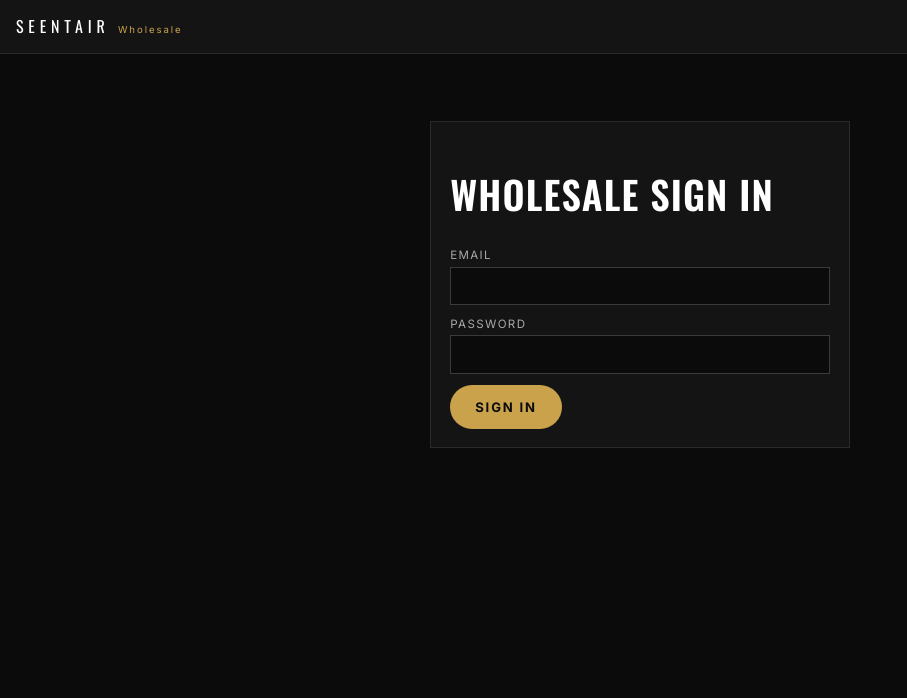
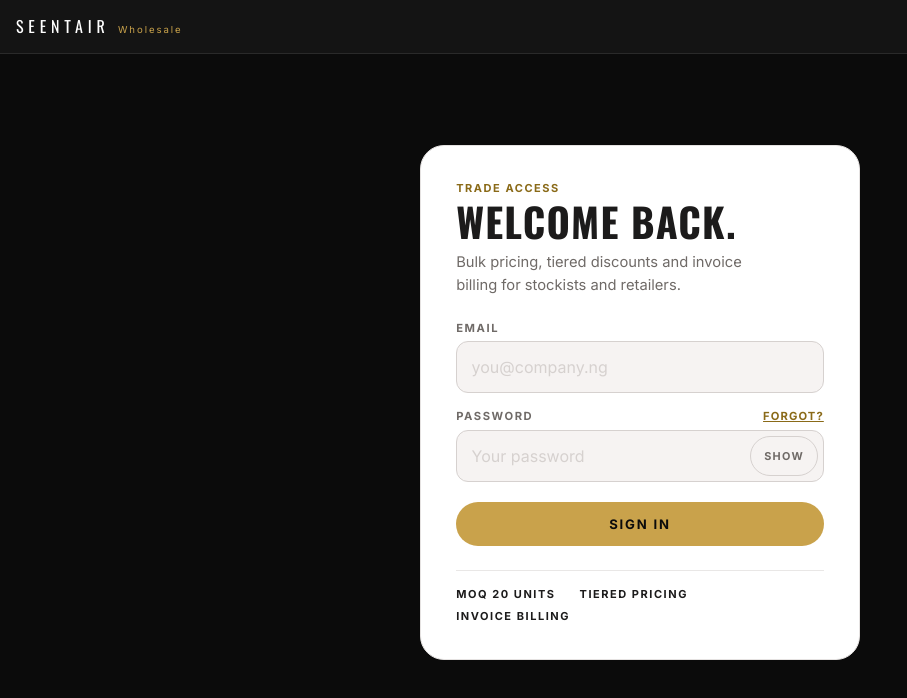
Before and after one commit to DennisMajestie/SeentAir_Fashion, an Angular app in the folder apps/wholesale-portal/: page / in a window 1280 px wide. Shown: the top 698 px of the page, without its empty margins (0-907 px from the left). Built offline with nearby package versions, Linux system fonts and the light colour scheme; no server answers.

Commit message:
style(wholesale): redesign sign-in to match storefront account login

```diff
--- a/apps/wholesale-portal/src/app/api.service.ts
+++ b/apps/wholesale-portal/src/app/api.service.ts
@@ -67,6 +67,10 @@ export class ApiService {
       complete: () => this.store.set(null),
       error: () => this.store.set(null),
     });
+  }
+
+  forgotPassword(email: string): Observable<{ message: string }> {
+    return this.http.post<{ message: string }>(`${API_BASE}/auth/forgot-password`, { email });
   }
 
   get isLoggedIn(): boolean {
--- a/apps/wholesale-portal/src/app/app.ts
+++ b/apps/wholesale-portal/src/app/app.ts
@@ -1,4 +1,3 @@
-import { CommonModule } from '@angular/common';
 import { Component, inject, signal } from '@angular/core';
 import { FormsModule } from '@angular/forms';
 import { RouterLink, RouterOutlet } from '@angular/router';
@@ -6,7 +5,7 @@ import { ApiService } from './api.service';
 
 @Component({
   selector: 'app-root',
-  imports: [CommonModule, FormsModule, RouterOutlet, RouterLink],
+  imports: [FormsModule, RouterOutlet, RouterLink],
   template: `
     <header class="site-header">
       <span class="logo">SEENTAIR <em>Wholesale</em></span>
@@ -21,13 +20,60 @@ import { ApiService } from './api.service';
     </header>
     <main>
       @if (!api.isLoggedIn) {
-        <form class="panel auth" (ngSubmit)="signIn()">
-          <h1>Wholesale sign in</h1>
-          <label>Email <input type="email" [(ngModel)]="email" name="email" required /></label>
-          <label>Password <input type="password" [(ngModel)]="password" name="password" required /></label>
-          <button class="cta" type="submit">Sign in</button>
-          @if (error()) { <p class="error">{{ error() }}</p> }
-        </form>
+        <section class="auth-screen">
+          <div class="auth-card">
+            <p class="auth-eyebrow">Trade access</p>
+            <h1 class="auth-title">Welcome back.</h1>
+            <p class="auth-lede">
+              Bulk pricing, tiered discounts and invoice billing for stockists and retailers.
+            </p>
+
+            <form class="auth-form" (ngSubmit)="signIn()" novalidate>
+              <div class="field">
+                <label for="ws-email">Email</label>
+                <input id="ws-email" type="email" [(ngModel)]="email" name="email"
+                  autocomplete="email" inputmode="email" placeholder="you@company.ng"
+                  [attr.aria-invalid]="touched() && !emailValid() ? 'true' : null" />
+                @if (touched() && !emailValid()) {
+                  <p class="field-error">Enter a valid email address.</p>
+                }
+              </div>
+
+              <div class="field">
+                <div class="label-row">
+                  <label for="ws-password">Password</label>
+                  <button class="link-inline" type="button" (click)="forgot()">Forgot?</button>
+                </div>
+                <div class="input-affix">
+                  <input id="ws-password" [type]="showPassword() ? 'text' : 'password'"
+                    [(ngModel)]="password" name="password" autocomplete="current-password"
+                    placeholder="Your password" />
+                  <button class="affix-btn" type="button"
+                    [attr.aria-label]="showPassword() ? 'Hide password' : 'Show password'"
+                    (click)="showPassword.set(!showPassword())">
+                    {{ showPassword() ? 'Hide' : 'Show' }}
+                  </button>
+                </div>
+                @if (touched() && !password) {
+                  <p class="field-error">Enter your password.</p>
+                }
+              </div>
+
+              <button class="cta auth-submit" type="submit" [disabled]="busy()">
+                {{ busy() ? 'Signing in…' : 'Sign in' }}
+              </button>
+
+              @if (error()) { <p class="auth-error" role="alert">{{ error() }}</p> }
+              @if (info()) { <p class="auth-info" role="status">{{ info() }}</p> }
+            </form>
+
+            <div class="trust-row auth-trust">
+              <span>MOQ 20 units</span>
+              <span>Tiered pricing</span>
+              <span>Invoice billing</span>
+            </div>
+          </div>
+        </section>
       } @else {
         <router-outlet />
       }
@@ -37,17 +83,61 @@ import { ApiService } from './api.service';
 export class App {
   readonly api = inject(ApiService);
   readonly error = signal<string | null>(null);
+  readonly info = signal<string | null>(null);
+  readonly showPassword = signal(false);
+  readonly busy = signal(false);
+  readonly touched = signal(false);
   email = '';
   password = '';
 
+  emailValid(): boolean {
+    return /^[^\s@]+@[^\s@]+\.[^\s@]+$/.test(this.email.trim());
+  }
+
   signIn(): void {
-    this.api.login(this.email, this.password).subscribe({
-      next: () => this.error.set(null),
-      error: () => this.error.set('Sign-in failed — check your credentials.'),
+    this.touched.set(true);
+    this.error.set(null);
+    this.info.set(null);
+    if (!this.emailValid() || !this.password) return;
+
+    this.busy.set(true);
+    this.api.login(this.email.trim(), this.password).subscribe({
+      next: () => {
+        this.busy.set(false);
+        this.password = '';
+        this.touched.set(false);
+        this.error.set(null);
+      },
+      error: (e: { status?: number }) => {
+        this.busy.set(false);
+        this.error.set(
+          e?.status === 429
+            ? 'Too many attempts. Wait a minute, then try again.'
+            : 'That email and password do not match. Try again, or use Forgot.',
+        );
+      },
+    });
+  }
+
+  forgot(): void {
+    this.error.set(null);
+    this.info.set(null);
+    if (!this.emailValid()) {
+      this.touched.set(true);
+      this.error.set('Enter your email address first, then tap Forgot.');
+      return;
+    }
+    this.api.forgotPassword(this.email.trim()).subscribe({
+      next: () => this.info.set('If that email is registered, a reset link has been sent.'),
+      error: () => this.info.set('If that email is registered, a reset link has been sent.'),
     });
   }
 
   logout(): void {
     this.api.logout();
+    this.error.set(null);
+    this.info.set(null);
+    this.password = '';
+    this.showPassword.set(false);
   }
 }
--- a/apps/wholesale-portal/src/styles.scss
+++ b/apps/wholesale-portal/src/styles.scss
@@ -108,3 +108,108 @@ label { display: block; margin: 0.7rem 0; font-size: 0.72rem; color: var(--ink-d
 .small { font-size: 0.85rem; }
 .success { color: var(--ok); }
 .error { color: var(--danger); }
+
+/* ---------- wholesale sign-in (mirrors the storefront account page) ----------
+   The card itself uses the approved light editorial system; the portal chrome
+   around it stays on the dark gold palette. Tokens are scoped here so nothing
+   leaks into the rest of the app. */
+.auth-screen {
+  --ink: #1c1b1b;
+  --muted: #6f6a67;
+  --line: #e5e2e1;
+  --line-2: #d6d1cf;
+  --card: #ffffff;
+  --container: #f6f3f2;
+  --primary: #8a6a18;
+  --primary-fill: #c9a24b;
+  --primary-tint: #f7efdc;
+  --on-primary: #1c1b1b;
+  --ok: #1b7f3b;
+  --warn: #b26a00;
+  --danger: #ba1a1a;
+  display: flex; justify-content: center;
+  padding-block: clamp(2rem, 6vw, 4.5rem);
+}
+.auth-card {
+  width: 100%; max-width: 440px;
+  background: var(--card); border: 1px solid var(--line);
+  border-radius: 24px; padding: clamp(1.4rem, 4vw, 2.2rem);
+}
+.auth-eyebrow {
+  font-size: 11px; font-weight: 700; letter-spacing: 0.14em;
+  text-transform: uppercase; color: var(--primary); margin: 0 0 0.5rem;
+}
+.auth-title {
+  font-family: 'Oswald', sans-serif; font-weight: 700; text-transform: uppercase;
+  font-size: clamp(1.9rem, 6vw, 2.5rem); line-height: 0.92;
+  margin: 0; color: var(--ink);
+}
+.auth-lede {
+  font-size: 0.92rem; line-height: 1.55; color: var(--muted);
+  margin: 0.7rem 0 0; max-width: 34ch;
+}
+.auth-form { margin-top: 1.5rem; }
+.auth-form .field { margin-bottom: 1rem; }
+.auth-form label,
+.auth-form .label-row label {
+  display: block; margin: 0 0 0.4rem;
+  font-size: 0.7rem; font-weight: 700; color: var(--muted);
+  text-transform: uppercase; letter-spacing: 0.14em;
+}
+.auth-form .label-row {
+  display: flex; align-items: baseline; justify-content: space-between; gap: 1rem;
+}
+.auth-form input {
+  display: block; width: 100%; max-width: none; min-height: 52px;
+  margin: 0; padding: 0 0.9rem;
+  background: var(--container); color: var(--ink);
+  border: 1px solid var(--line-2); border-radius: var(--radius-field);
+  font-family: 'Inter', sans-serif; font-size: 1rem;
+  transition: border-color 0.15s ease, box-shadow 0.15s ease;
+  &::placeholder { color: var(--line-2); }
+  &:focus {
+    outline: none; border-color: var(--primary);
+    box-shadow: 0 0 0 3px var(--primary-tint);
+  }
+  &[aria-invalid='true'] { border-color: var(--danger); }
+}
+.input-affix {
+  position: relative;
+  input { padding-right: 4.6rem; }
+}
+.affix-btn {
+  position: absolute; top: 50%; right: 6px; transform: translateY(-50%);
+  min-height: 40px; padding: 0 0.8rem; border-radius: var(--radius-pill);
+  background: transparent; border: 1px solid var(--line-2); color: var(--muted);
+  cursor: pointer; font-family: 'Inter', sans-serif;
+  font-size: 0.68rem; font-weight: 700; letter-spacing: 0.12em; text-transform: uppercase;
+  &:hover { color: var(--primary); border-color: var(--primary); }
+  &:focus-visible { outline: 2px solid var(--primary); outline-offset: 2px; }
+}
+.link-inline {
+  background: none; border: 0; padding: 0; cursor: pointer;
+  color: var(--primary); text-decoration: underline;
+  font-family: 'Inter', sans-serif; font-size: 0.7rem; font-weight: 700;
+  letter-spacing: 0.1em; text-transform: uppercase;
+  &:focus-visible { outline: 2px solid var(--primary); outline-offset: 2px; }
+}
+.field-error { margin: 0.35rem 0 0; font-size: 0.78rem; color: var(--danger); }
+
+.auth-submit { width: 100%; margin-top: 0.3rem; }
+.auth-error, .auth-info {
+  margin: 0.9rem 0 0; padding: 0.7rem 0.9rem; border-radius: 12px;
+  font-size: 0.85rem; line-height: 1.45;
+}
+.auth-error { color: var(--danger); background: color-mix(in srgb, var(--danger) 12%, transparent);
+  border: 1px solid color-mix(in srgb, var(--danger) 40%, transparent); }
+.auth-info { color: var(--ok); background: color-mix(in srgb, var(--ok) 12%, transparent);
+  border: 1px solid color-mix(in srgb, var(--ok) 40%, transparent); }
+
+.auth-trust { margin-top: 1.6rem; }
+.trust-row {
+  display: flex; flex-wrap: wrap; gap: 8px 24px;
+  margin-top: 24px; padding-top: 16px;
+  border-top: 1px solid color-mix(in srgb, var(--line) 82%, transparent);
+  span { font-size: 11px; font-weight: 700; letter-spacing: 0.14em;
+    text-transform: uppercase; color: var(--ink); }
+}
```
